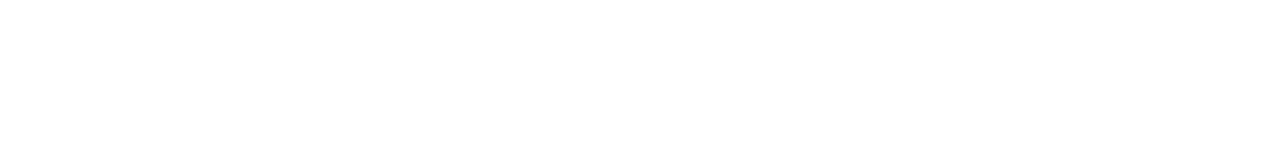
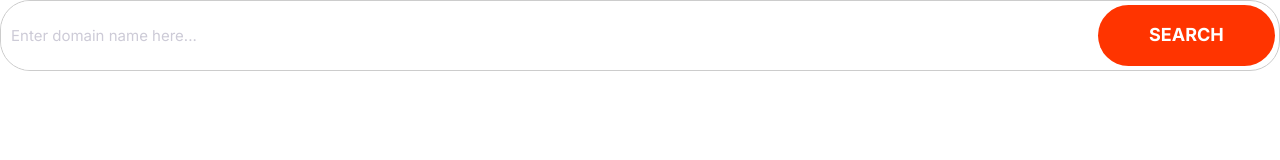
Before and after one commit to yuntung/yunify, a plain HTML site: page index.html in a window 1280 px wide. Drawn offline with Linux system fonts and the light colour scheme.

Commit message:
Build input components.

```diff
--- a/css/styles.css
+++ b/css/styles.css
@@ -4,6 +4,8 @@
   --color-accent: #ff3400;
   --color-headings: #1b0760;
   --color-body: #918ca4;
+  --color-border: #ccc;
+  --border-radius: 30px;
 }
 
 /* typography */
@@ -165,3 +167,59 @@
   justify-content: center;
   align-items: center;
 }
+
+/* Inputs */
+.input {
+  border-radius: var(--border-radius);
+  border: 1px solid var(--color-border);
+  color: var(--color-headings);
+  font-size: 2rem;
+  outline: 0;
+  padding: 1.5rem 3rem;
+}
+::placeholder {
+ color: #cdcbd7;
+}
+
+.input-group {
+  border: 1px solid var(--color-border);
+  border-radius: var(--border-radius);
+  display: flex;
+}
+
+.input-group .input {
+  border: 0;
+  flex-grow: 1;
+  padding: 1.5rem 1rem;
+}
+
+.input-group .btn {
+  margin: 4px;
+}
+
+/* Buttons */
+.btn {
+  border-radius: 40px;
+  border: 0;
+  cursor: pointer;
+  font-size: 1.8rem;
+  font-weight: 600;
+  margin: 1rem;
+  outline: 0;
+  padding: 2rem 4vw;
+  text-align: center;
+  text-transform: uppercase;
+  white-space: nowrap;
+}
+
+.btn--accent {
+  color: #fff;
+  background: var(--color-accent);
+}
+
+
+@media screen and (min-width: 1024px) {
+  .input {
+    font-size:1.5rem;
+  }
+}
--- a/index.html
+++ b/index.html
@@ -12,6 +12,9 @@
   <title>Document</title>
 </head>
 <body>
-
+  <div class="input-group">
+    <input type="text" class="input" placeholder="Enter domain name here..."/>
+    <button class="btn btn--accent">Search</button>
+  </div>
 </body>
 </html>
```
Also changed, not shown: components/inputs.html (added, +4 -0 lines).
